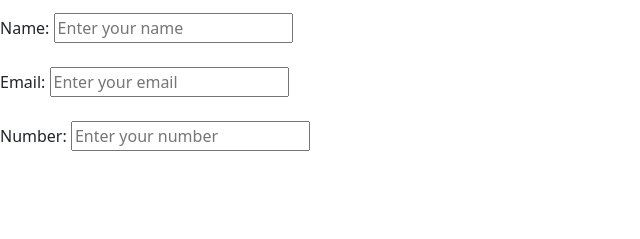
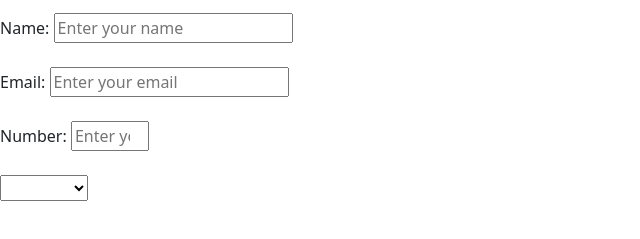
Before and after one commit to Francieorwa/Survey-Form, a plain HTML site: page index.html in a window 1280 px wide. Shown: the part 83-322 px from the top of the page, without its empty margins (0-640 px from the left). Drawn offline with nearby package versions, Linux system fonts and the light colour scheme.

Commit message:
updated files

```diff
--- a/index.html
+++ b/index.html
@@ -14,9 +14,15 @@
         <label id="name-lable">Name:</label>
         <input id="name" type="text" placeholder="Enter your name"><br><br>
         <label id="email-lable">Email:</label>
-        <input id="email" type="email" placeholder="Enter your email"><br><br>
+        <input id="email" type="email" placeholder="Enter your email" required><br><br>
         <label id="number-lable">Number:</label>
-        <input id="number" type="number" placeholder="Enter your number">
+        <input id="number" type="number" placeholder="Enter your number" min="0" max="9"required><br><br>
+        <select id="dropdown">
+            <option value=""></option>
+            <option value="Option 1">Option 1</option>
+            <option value="Option 2">Option 2</option>
+
+        </select>
 
     </form>
 </body>
```
